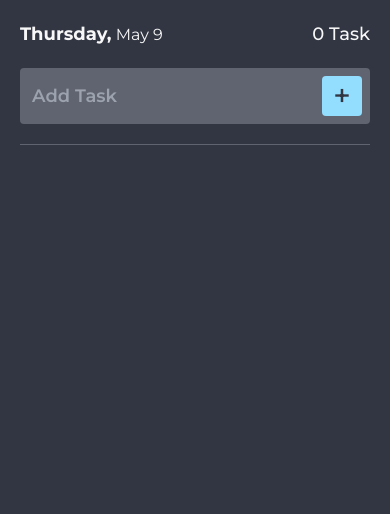
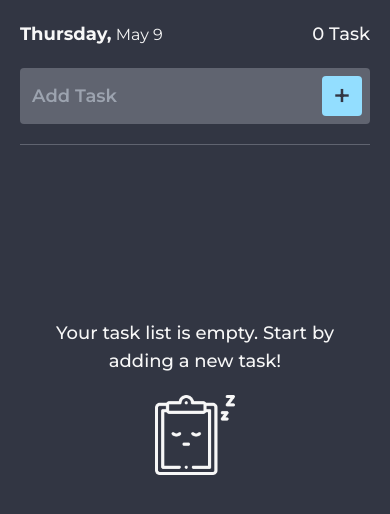
Before and after one commit to laurentiu-m/todo-app, a React (Vite) app: page / in a window 390 px wide. Shown: the top 514 px of the page. Built offline with nearby package versions, Linux system fonts and the light colour scheme.

Commit message:
Made it responsive and design changes, fixed some bugs

```diff
--- a/src/TaskList.jsx
+++ b/src/TaskList.jsx
@@ -2,6 +2,7 @@ import PropTypes from "prop-types";
 import { FontAwesomeIcon } from "@fortawesome/react-fontawesome";
 import { faCheck } from "@fortawesome/free-solid-svg-icons";
 import { useEffect, useState } from "react";
+import noTaskIcon from "./img/no-task.png";
 
 function TaskList({ tasks, deleteTask }) {
   const [iconVisible, setIconVisible] = useState({});
@@ -39,35 +40,50 @@ function TaskList({ tasks, deleteTask }) {
     <div className="flex flex-col gap-5">
       <hr className="h-px bg-grey border-0" />
 
-      <div className="flex flex-col gap-5 transition-all ease-in-out duration-200">
-        {tasks.map((task, index) => (
+      <div className="flex flex-col h-full gap-5 transition-all duration-200">
+        {tasks.length !== 0 ? (
+          tasks.map((task, index) => (
             <div
               key={index}
-            className="group text-lg font-medium relative flex flex-row cursor-pointer p-2 rounded items-center gap-3 lg:hover:bg-grey"
+              className="group text-lg font-medium relative flex flex-row p-2 rounded items-center gap-3 transition-all duration-200 lg:hover:bg-grey lg:p-5 lg:gap-6"
             >
               <button
                 id={`task-${index}`}
                 onClick={() => handleButtonClick(index)}
                 disabled={animationInProgress}
-              className={`appearance-none flex justify-center items-center w-6 h-6 rounded border cursor-pointer border-grey lg:group-hover:border-blue
-              transition ease-in-out duration-200 ${
+                className={`appearance-none flex justify-center items-center w-6 h-6 rounded border cursor-pointer transition-all duration-200 border-grey lg:group-hover:border-blue lg:border-2 lg:w-8 lg:h-8 ${
                   iconVisible[index] && "border-none bg-blue"
                 }`}
               >
                 {iconVisible[index] && (
-                <FontAwesomeIcon icon={faCheck} className="text-black" />
+                  <FontAwesomeIcon
+                    icon={faCheck}
+                    className="text-black lg:w-6 lg:h-6"
+                  />
                 )}
               </button>
               <p
                 disabled={animationInProgress}
-              className={`flex-1 flow-text break-words cursor-pointer overflow-hidden ${
+                className={`flex-1 flow-text break-words overflow-hidden lg:text-2xl ${
                   iconVisible[index] && "line-through"
                 }`}
               >
                 {task}
               </p>
             </div>
-        ))}
+          ))
+        ) : (
+          <div className="flex flex-col justify-center items-center gap-5 h-[calc(55dvh)] md:gap-7 xl:gap-8">
+            <h1 className="text-lg text-center w-[80%] font-medium md:text-2xl xl:w-full">
+              Your task list is empty. Start by adding a new task!
+            </h1>
+            <img
+              src={noTaskIcon}
+              alt="no-task-icon"
+              className="w-20 h-20 md:w-24 md:h-24"
+            />
+          </div>
+        )}
       </div>
     </div>
   );
```
Lines whose indentation alone changed are shown as unchanged.
